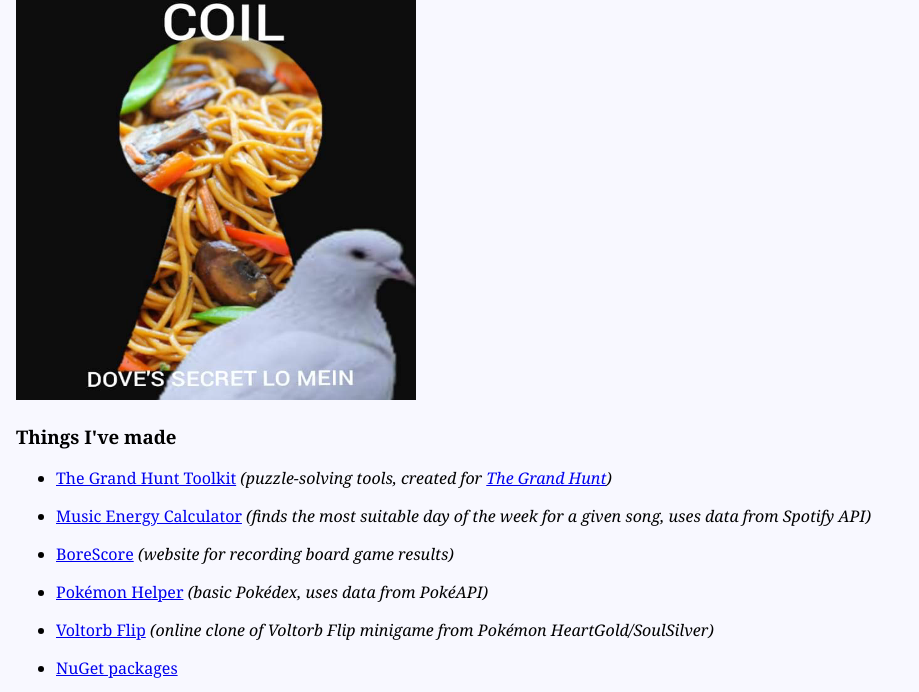
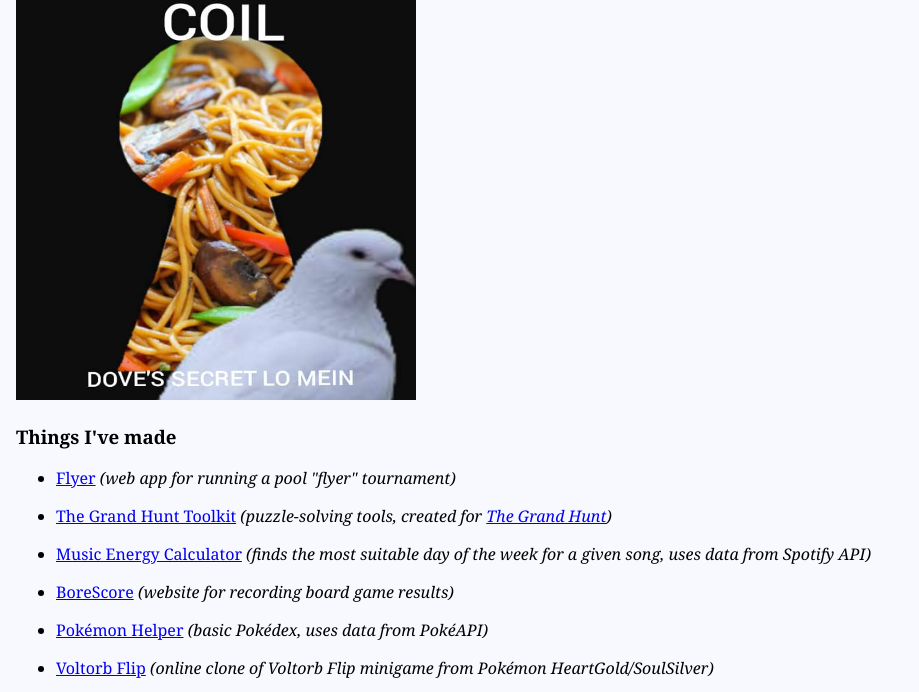
Before and after one commit to phrasmotica/julians-secret-domain, a plain HTML site: page index.html in a window 1280 px wide. Shown: the part 102-794 px from the top of the page, without its empty margins (0-919 px from the left). Drawn offline with nearby package versions, Linux system fonts and the light colour scheme.

Commit message:
Add link to Flyer web app

```diff
--- a/index.html
+++ b/index.html
@@ -18,6 +18,12 @@
 
                 <div>
                     <ul>
+                        <li>
+                            <p>
+                                <a href="https://phrasmotica.github.io/flyer/" target="_blank" rel="noopener noreferrer">Flyer</a>&nbsp;<em>(web app for running a pool "flyer" tournament)</em>
+                            </p>
+                        </li>
+
                         <li>
                             <p>
                                 <a href="https://phrasmotica.github.io/the-grand-hunt-toolkit/" target="_blank" rel="noopener noreferrer">The Grand Hunt Toolkit</a>&nbsp;<em>(puzzle-solving tools, created for <a href="https://grandhuntdigital.com/" target="_blank" rel="noopener noreferrer">The Grand Hunt</a>)</em>
```
